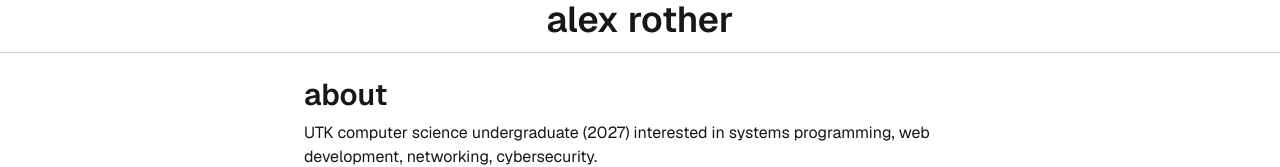
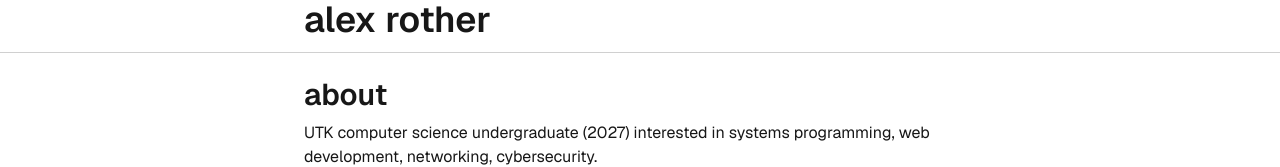
Before and after one commit to alexrother/alexrother.github.io, a Next.js app: page / in a window 1280 px wide. Shown: the top 167 px of the page. Built offline with nearby package versions, Linux system fonts and the light colour scheme.

Commit message:
Align header with content

```diff
--- a/app/globals.css
+++ b/app/globals.css
@@ -26,7 +26,7 @@
   }
 
   header {
-    @apply -mx-6 mb-6 border-b border-foreground/20 px-6 pb-3 text-center;
+    @apply -mx-6 mb-6 border-b border-foreground/20 px-6 pb-3;
   }
 
   h1 {
--- a/app/page.tsx
+++ b/app/page.tsx
@@ -74,7 +74,9 @@ export default function Home() {
       </head>
 
       <header>
-        <h1>alex rother</h1>
+        <div className="mx-auto w-full max-w-2xl">
+          <h1>alex rother</h1>
+        </div>
       </header>
 
       <div className="mx-auto w-full max-w-2xl space-y-8">
```
